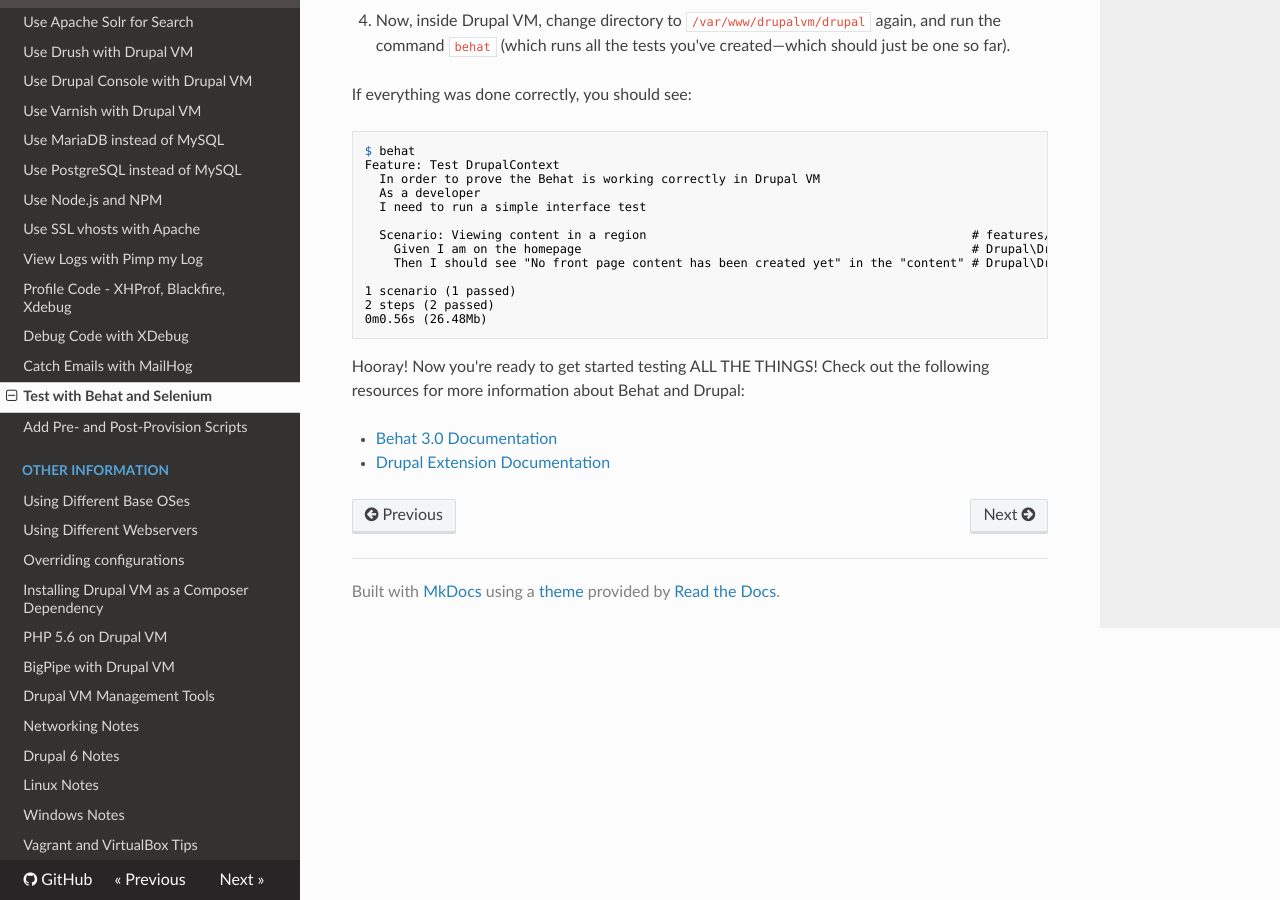
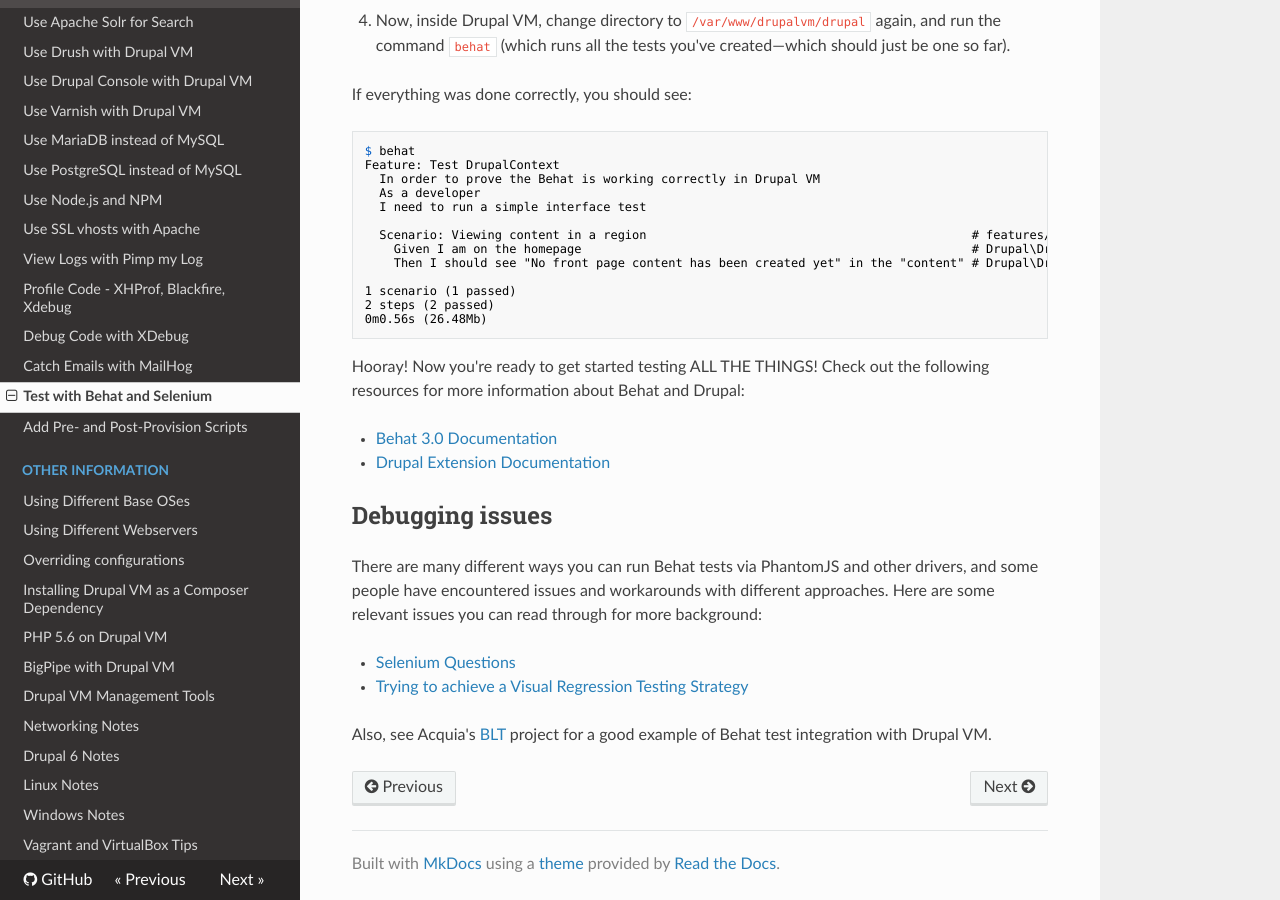
Before and after one commit to geerlingguy/drupal-vm, an MkDocs documentation site: the page built from docs/extras/behat.md, in a window 1280 px wide and 900 px high, scrolled down 1918 px. Built offline with MkDocs 1.6.1, drawn with Linux system fonts in a browser that asks for light colours; nearby versions of some CDN libraries; old or Windows-style settings are respelled for this version of MkDocs.

Commit message:
Fixes #421, Fixes #367: Additions to Behat/Selenium docs.

```diff
--- a/docs/extras/behat.md
+++ b/docs/extras/behat.md
@@ -92,3 +92,12 @@ Hooray! Now you're ready to get started testing ALL THE THINGS! Check out the fo
 
   - [Behat 3.0 Documentation](http://behat.readthedocs.org/en/v3.0/)
   - [Drupal Extension Documentation](https://behat-drupal-extension.readthedocs.org/en/3.0/)
+
+## Debugging issues
+
+There are many different ways you can run Behat tests via PhantomJS and other drivers, and some people have encountered issues and workarounds with different approaches. Here are some relevant issues you can read through for more background:
+
+  - [Selenium Questions](https://github.com/geerlingguy/drupal-vm/issues/367)
+  - [Trying to achieve a Visual Regression Testing Strategy](https://github.com/geerlingguy/drupal-vm/issues/421)
+
+Also, see Acquia's [BLT](https://github.com/acquia/blt) project for a good example of Behat test integration with Drupal VM.
```
